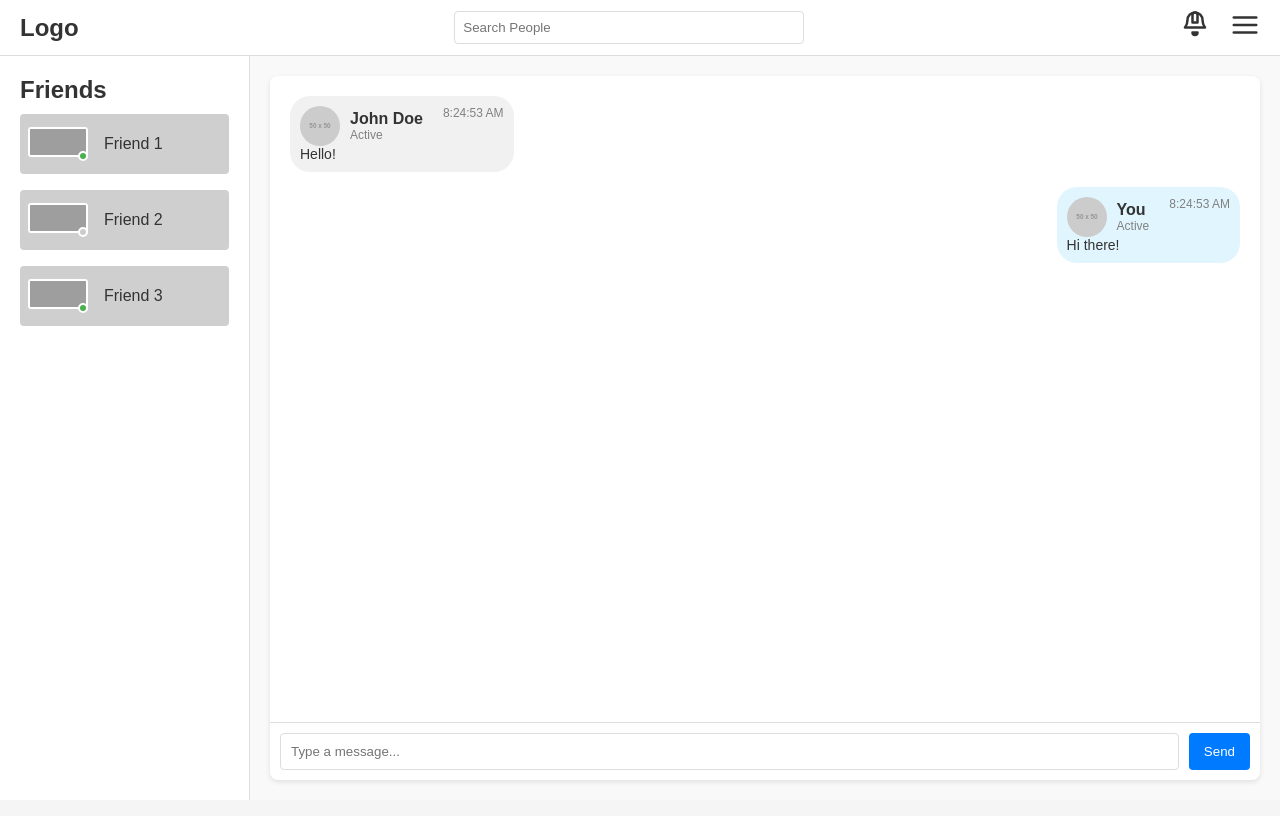
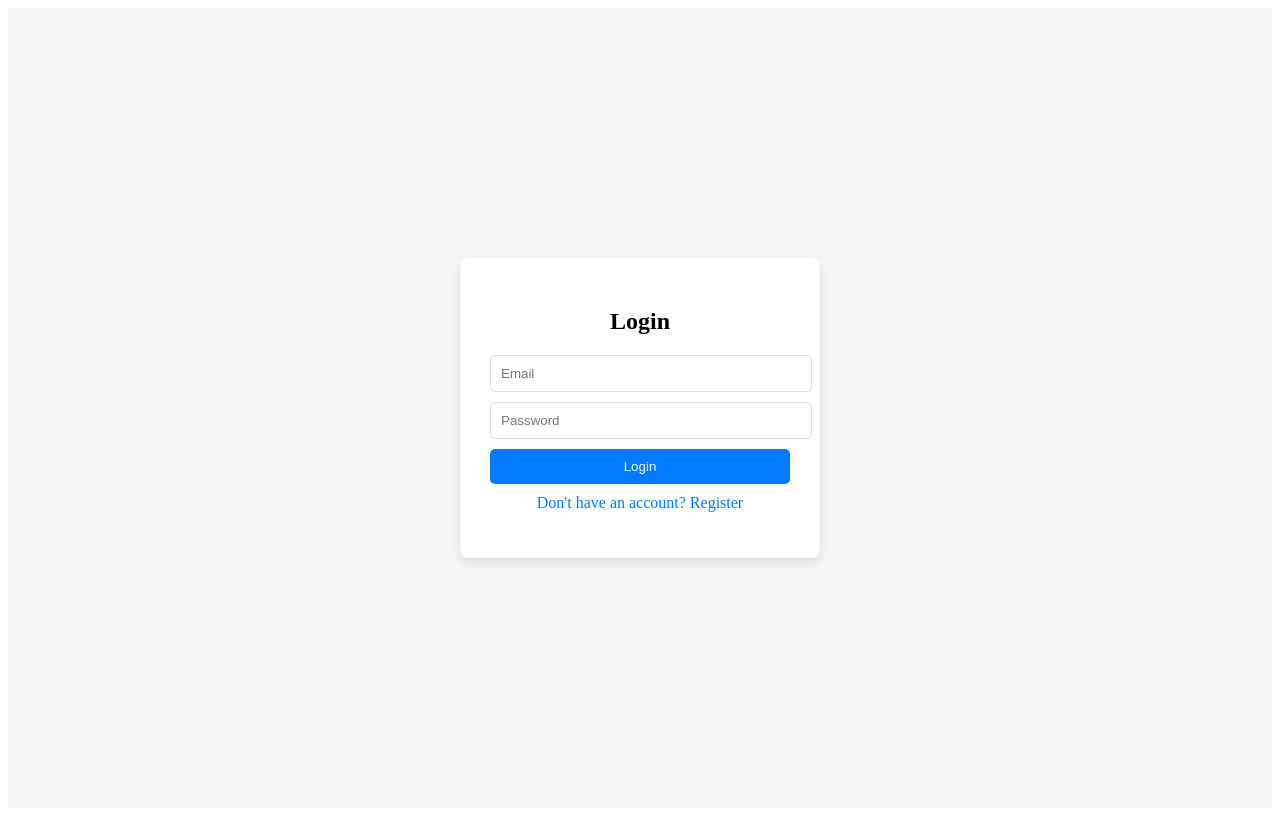
Before and after one commit to beqav03/chat-app-front, a Next.js app: page / in a window 1280 px wide. Built offline with nearby package versions, Linux system fonts and the light colour scheme; grey boxes are pictures that could not be loaded.

Commit message:
add login and registration

```diff
--- /dev/null
+++ b/app/components/AuthPage.tsx
@@ -0,0 +1,36 @@
+"use client";
+import React, { useState } from "react";
+import styles from "../styles/auth.module.css";
+
+const AuthPage: React.FC = () => {
+  const [isRegistering, setIsRegistering] = useState(false);
+
+  return (
+    <div className={styles.authContainer}>
+      <div className={styles.authBox}>
+        {isRegistering ? (
+          <>
+            <h2>Register</h2>
+            <input type="text" placeholder="First Name" />
+            <input type="text" placeholder="Last Name" />
+            <input type="email" placeholder="Email" />
+            <input type="password" placeholder="Password" />
+            <input type="password" placeholder="Confirm Password" />
+            <button>Register</button>
+            <p onClick={() => setIsRegistering(false)}>Already have an account? Login</p>
+          </>
+        ) : (
+          <>
+            <h2>Login</h2>
+            <input type="email" placeholder="Email" />
+            <input type="password" placeholder="Password" />
+            <button>Login</button>
+            <p onClick={() => setIsRegistering(true)}>Don't have an account? Register</p>
+          </>
+        )}
+      </div>
+    </div>
+  );
+};
+
+export default AuthPage;
--- a/app/layout.tsx
+++ b/app/layout.tsx
@@ -1,21 +1,7 @@
-import './styles/globals.css';
-import Header from './components/Header';
-import Sidebar from './components/Sidebar';
-import ChatSection from './components/ChatSection';
-
-const Layout: React.FC = () => {
-    return (
-      <html lang="en">
-        <head />
-        <body>
-          <Header />
-          <div className="mainContent">
-            <Sidebar />
-            <ChatSection />
-          </div>
-        </body>
-      </html>
-    );
-  };
-
-  export default Layout;
+export default function Layout({ children }: { children: React.ReactNode }) {
+  return (
+    <html lang="en">
+      <body>{children}</body>
+    </html>
+  );
+}
--- a/app/page.js
+++ b/app/page.js
@@ -1,8 +1,5 @@
-import Layout from './layout'; // Directly import layout from the app folder
+import AuthPage from "./components/AuthPage";
 
 export default function HomePage() {
-  return (
-    <Layout>
-    </Layout>
-  );
+  return <AuthPage />;
 }
--- /dev/null
+++ b/app/styles/auth.module.css
@@ -0,0 +1,49 @@
+.authContainer {
+  display: flex;
+  justify-content: center;
+  align-items: center;
+  height: 100vh;
+  background-color: #f5f5f5;
+}
+
+.authBox {
+  background: white;
+  padding: 30px;
+  border-radius: 8px;
+  box-shadow: 0px 4px 10px rgba(0, 0, 0, 0.1);
+  text-align: center;
+  width: 300px;
+}
+
+.authBox h2 {
+  margin-bottom: 20px;
+}
+
+.authBox input {
+  display: block;
+  width: 100%;
+  padding: 10px;
+  margin-bottom: 10px;
+  border: 1px solid #ddd;
+  border-radius: 5px;
+}
+
+.authBox button {
+  width: 100%;
+  padding: 10px;
+  background-color: #007bff;
+  color: white;
+  border: none;
+  border-radius: 5px;
+  cursor: pointer;
+}
+
+.authBox button:hover {
+  background-color: #0056b3;
+}
+
+.authBox p {
+  margin-top: 10px;
+  color: #007bff;
+  cursor: pointer;
+}
```
